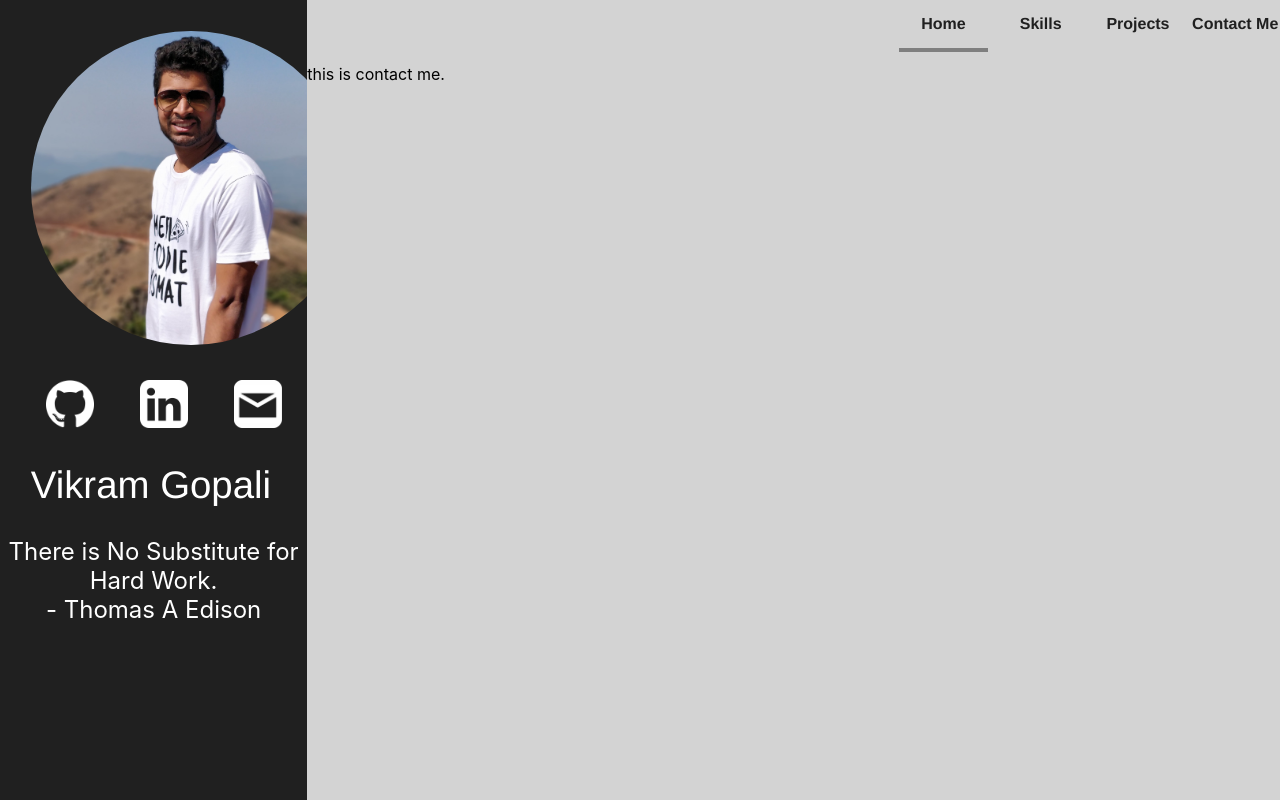
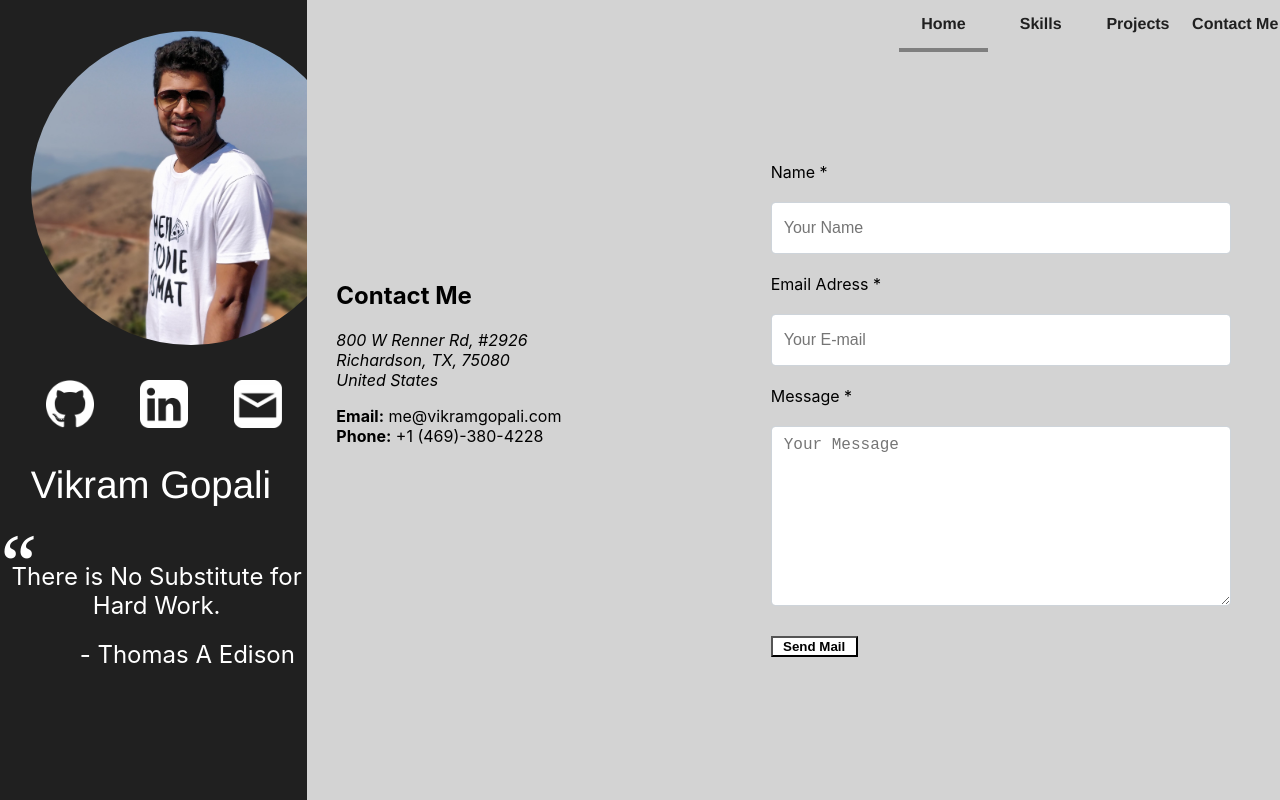
Before and after one commit to vikramgopali1970/Portfolio, a React app: page /contact in a window 1280 px wide. Built offline with nearby package versions, Linux system fonts and the light colour scheme.

Commit message:
Contact us

```diff
--- a/package.json
+++ b/package.json
@@ -37,7 +37,7 @@
     "jest": "23.6.0",
     "jest-pnp-resolver": "1.0.1",
     "jest-resolve": "23.6.0",
-    "mdbreact": "^4.8.5-patch.1",
+    "mdbreact": "^4.8.6",
     "mini-css-extract-plugin": "0.4.3",
     "npm": "^6.5.0",
     "optimize-css-assets-webpack-plugin": "5.0.1",
--- a/src/Components/ContactMe/ContactMe.css
+++ b/src/Components/ContactMe/ContactMe.css
@@ -0,0 +1,85 @@
+.contact-me {
+    display: flex;
+    flex-direction: row;
+    flex-wrap: wrap;
+    margin: 8% 3% 0% 3%;
+    border-radius: 1rem;
+}
+
+.contact-me h2 {
+    color: #000;
+}
+
+.contact-me p , .contact-me address{
+    color: #6A6E71;
+}
+.contact-me p strong{
+    color: #000;
+}
+
+.contact-me .info, .contact-me .div {
+    width: 45%;
+    display: flex;
+    flex-direction: column;
+    padding-top: 13%;
+
+}
+.contact-me .form{
+    margin-top: 10px;
+    margin-left: 5%;
+}
+.contact-me .form label{
+    display: block;
+    /*color: #d1d6da;*/
+    margin-bottom: 20px;
+    margin-top: 20px;
+}
+.contact-me .form input {
+    display: block;
+    width: 100%;
+    height: calc(2.25rem + 2px);
+    padding: .375rem .75rem;
+    font-size: 1rem;
+    line-height: 1.5;
+    color: #495057;
+    background-color: #fff;
+    background-clip: padding-box;
+    border: 1px solid #ced4da;
+    border-radius: .25rem;
+    -webkit-transition: border-color .15s ease-in-out,box-shadow .15s ease-in-out;
+    transition: border-color .15s ease-in-out,box-shadow .15s ease-in-out;
+}
+
+.contact-me .form textarea {
+    display: block;
+    width: 100%;
+    height: calc(10.25rem + 2px);
+    padding: .375rem .75rem;
+    font-size: 1rem;
+    line-height: 1.5;
+    color: #495057;
+    background-color: #fff;
+    background-clip: padding-box;
+    border: 1px solid #ced4da;
+    border-radius: .25rem;
+    -webkit-transition: border-color .15s ease-in-out,box-shadow .15s ease-in-out;
+    transition: border-color .15s ease-in-out,box-shadow .15s ease-in-out;
+}
+
+
+.paragrph{
+    color: #000 !important;
+}
+.contactButton{
+    width: 20%;
+    margin-top: 7%;
+    height: 11%;
+    font-weight: bolder;
+    background-color: #fff;
+    cursor: pointer;
+}
+
+.cardEmailMMe{
+    width: 50%;
+    box-sizing: unset;
+}
--- a/src/Components/ContactMe/ContactMe.js
+++ b/src/Components/ContactMe/ContactMe.js
@@ -1,10 +1,34 @@
 import React from 'react';
+import './ContactMe.css';
+
 
 const ContactMe=()=>{
     return (
-        <div>
-            this is contact me.
-        </div>
+                <div className="contact-me">
+                    <div className="info">
+                        <h2>Contact Me</h2>
+                        <address className="paragrph">
+                            800 W Renner Rd, #2926<br/>
+                            Richardson, TX, 75080 <br/>
+                            United States<br/>
+                        </address>
+                        <p className="paragrph">
+                            <strong>Email:</strong> me@vikramgopali.com <br/>
+                            <strong>Phone:</strong> +1 (469)-380-4228
+                        </p>
+                    </div>
+                    <div className="cardEmailMMe">
+                        <form className="form">
+                            <label>Name *</label>
+                            <input type="text" name="Name" placeholder="Your Name"/>
+                            <label>Email Adress *</label>
+                            <input type="email" name="Email Adress" placeholder="Your E-mail "/>
+                            <label>Message *</label>
+                            <textarea name="Message" rows="10" cols="80" placeholder="Your Message"></textarea>
+                            <button className="contactButton">Send Mail</button>
+                        </form>
+                    </div>
+                </div>
     );
 };
 
--- a/src/Components/Quote/Quote.css
+++ b/src/Components/Quote/Quote.css
@@ -1,5 +1,31 @@
 .quote{
-    text-align: -webkit-center;
     font-size: x-large;
     color: white;
+    padding-left: 2%;
+    text-align: center;
+
 }
+
+.quoteAuthor{
+    float:right;
+    margin-right: 4%;
+}
+.blockQuote{
+    margin-top: 8%;
+}
+
+.quoteSymbol{
+    font-family: Georgia, serif;
+    color: #ffffff;
+    font-size: 50px;
+    text-align: left;
+    line-height: 0px;
+    content: '\f10d';
+}
+
+.quoteSymbol:before{
+    display: block;
+    content: "\201C";
+    font-size: 80px;
+    color: #ffffff;
+}
--- a/src/Components/Quote/Quote.js
+++ b/src/Components/Quote/Quote.js
@@ -2,7 +2,10 @@ import React from 'react';
 import './Quote.css';
 
 
-const quote = [
+
+
+const Quote = ()=>{
+    let quote = [
         {
             quote : 'There is No Substitute for Hard Work.',
             author : 'Thomas A Edison'
@@ -13,11 +16,16 @@ const quote = [
         }
     ];
 
-const Quote = ()=>(
-    <div className="quote">
-        <label>{quote[0].quote}</label><br/>
-        <label>- {quote[0].author}</label>
+    let ind = Math.floor(Math.random()*(quote.length))
+    console.log();
+    return(
+        <div className="blockQuote">
+            <div className="quoteSymbol"></div>
+            <div className="quote">{quote[ind].quote}</div><br/>
+            <div className=" quote quoteAuthor">- {quote[ind].author}</div>
         </div>
     );
+}
+
 
 export default Quote;
```
Also changed, not shown: src/Components/ContactUsForm/ContactUsForm.js (added, +69 -0 lines), 1 other file (tests, documents, lock files or other folders). Lines whose indentation alone changed are shown as unchanged.
